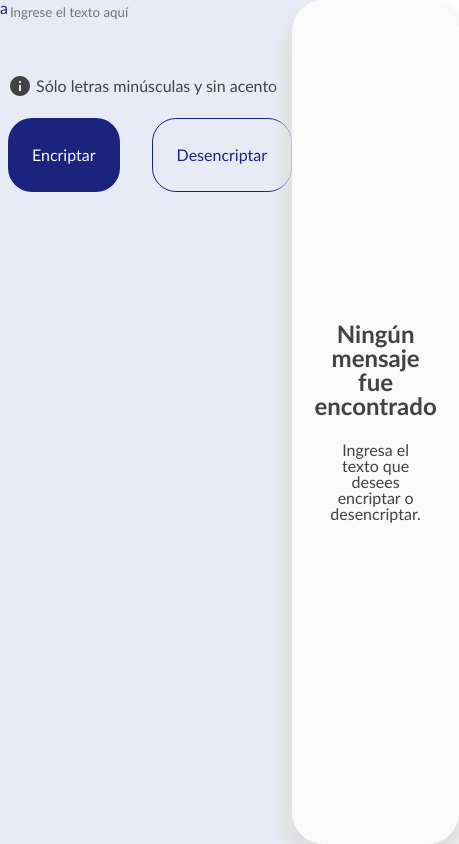
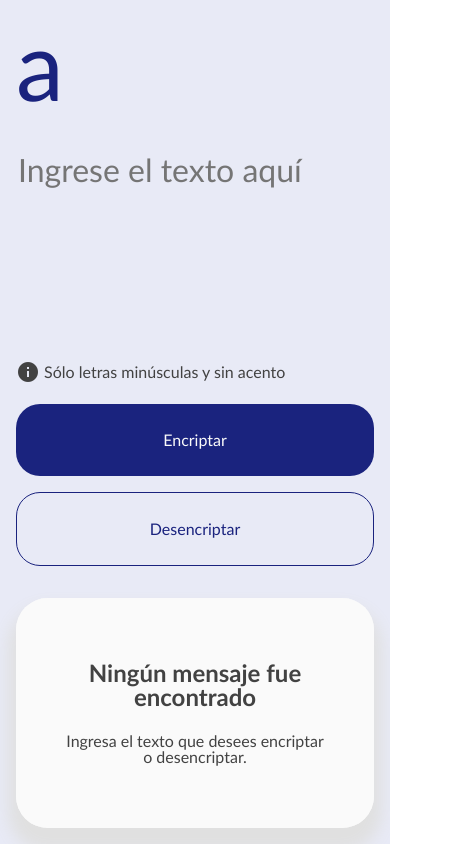
Before and after one commit to arizart/challenge-one-encriptador, a plain HTML site: page index.html in a window 390 px wide. Shown: the whole page, 459 px wide, since content can reach past the window. Drawn offline with Linux system fonts and the light colour scheme.

Commit message:
Mobile device layout.

```diff
--- a/css/mobile.css
+++ b/css/mobile.css
@@ -22,9 +22,34 @@
 	#output-field {
 		margin-bottom: 1rem;
 		font-size: 1.5rem;
-		overflow: hidden;
-		overflow-wrap: break-word;
 	}
 }
 @media only screen and (max-width: 576px) {
+	#root {
+		padding: 1rem;
+		flex-direction: column;
+		gap: 2rem;
+	}
+	#logo-alura a {
+		font-size: 6rem;
+	}
+	.input-panel {
+		flex-grow: 4;
+		justify-content: end;
+	}
+	.output-panel {
+		padding: 2rem;
+	}
+	.input-buttons {
+		flex-direction: column;
+		gap: 1rem;
+	}
+	#input-field {
+		flex-grow: 1;
+		font-size: 2rem;
+	}
+	#output-field {
+		margin-bottom: 1rem;
+		font-size: 1.5rem;
+	}
 }
```
